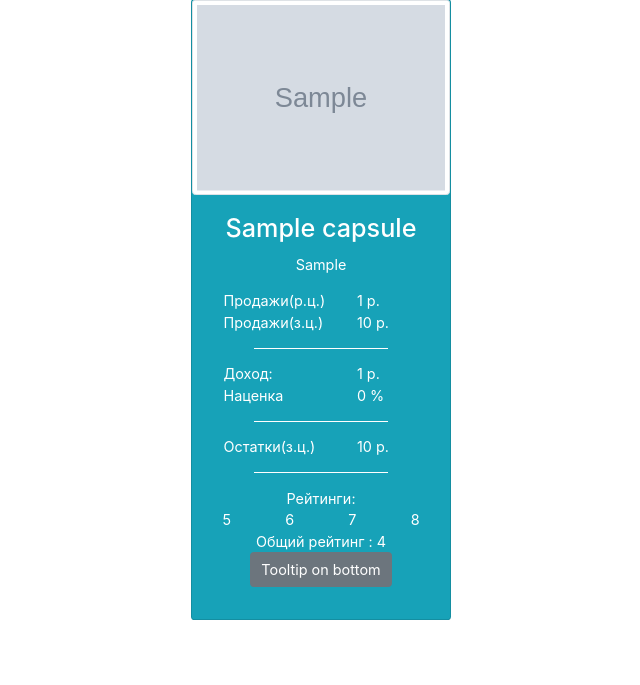
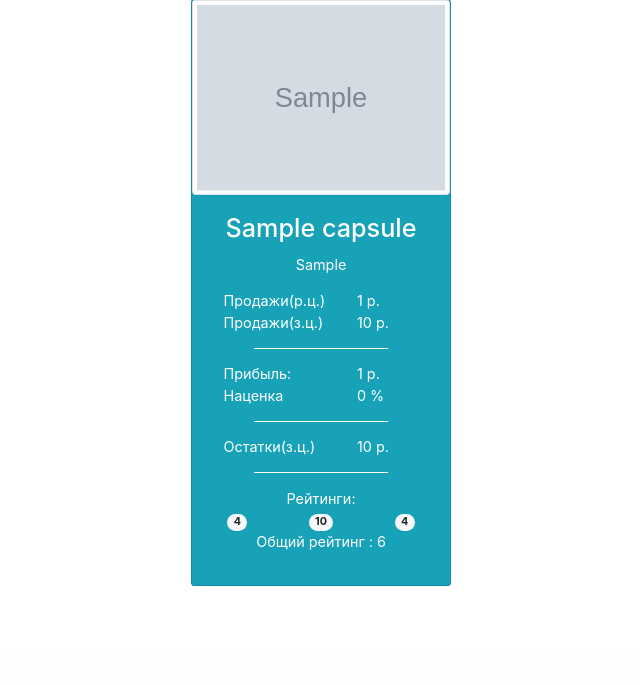
Before and after one commit to ruslanizz/skumaster3, a Django app: page /capsules/ in a window 1280 px wide. Shown: the part 149-834 px from the top of the page, without its empty margins (319-959 px from the left). After the commit the page ends 735 px from the top, so only its background shows below. Run offline with Django 3.2, Linux system fonts and the light colour scheme; a user stored in the database is signed in; tables that the repository leaves empty hold one stand-in row (values such as "Sample post"); grey boxes marked "Sample" are stand-in pictures; some libraries are stand-ins or nearby versions.

Commit message:
continue to adjust rating system in Capsules

```diff
--- a/skuproject/frontend/templates/capsules.html
+++ b/skuproject/frontend/templates/capsules.html
@@ -91,7 +91,7 @@
 
                             <div class="col-sm-6 text-left px-2">
                                 <a v-on:click="sortParam='sku_income', checked=false">
-                                Доход:
+                                Прибыль:
                                 </a>
                             </div>
 
@@ -139,30 +139,26 @@
                         <hr class="border-1 border-white mx-5"/>
                         Рейтинги:
                         <div class="row">
-                            <div class="col px-0">
-                               5
+                            <div class="col px-0 mytooltip">
+                                <span class="badge badge-pill badge-light">{{i.rating_income}}</span>
+                                <span class="tooltiptext"> Рейтинг по прибыли </span>
                             </div>
 
-                            <div class="col px-0">
-                               6
+                            <div class="col px-0 mytooltip">
+                                <span class="badge badge-pill badge-light">{{i.rating_costsumm_instock}}</span>
+                                <span class="tooltiptext"> Рейтинг по остаткам  </span>
                             </div>
 
-                            <div class="col px-0">
-                               7
+                            <div class="col px-0 mytooltip">
+                                <span class="tooltiptext"> Рентабельность {{i.rentability}} %</span>
+                                <span class="badge badge-pill badge-light">{{i.rating_rentability}}</span>
                             </div>
 
-                            <div class="col px-0">
-                                8
-                            </div>
                         </div>
 
-                        Общий рейтинг : {{i.rating_income_minus_leftovers}}
+                        Общий рейтинг : {{(i.rating_income + i.rating_costsumm_instock + i.rating_rentability)/3}}
 
-                        <script> $("[data-toggle=tooltip").tooltip(); </script>
 
-<button type="button" class="btn btn-secondary" data-toggle="tooltip" data-placement="bottom" title="Tooltip on bottom">
-  Tooltip on bottom
-</button>
 
 <!--                        Кол-во проданных: {{i.sizes_sold_quantity}} <br>-->
 <!--                        Кол-во в остатке: {{i.sizes_instock_quantity}} <br>-->
--- a/skuproject/frontend/templates/index.html
+++ b/skuproject/frontend/templates/index.html
@@ -1,13 +1,19 @@
 <!DOCTYPE html>
 <html lang="en">
 <head>
-    <meta charset="UTF-8">
-    <title>SKU master | Ваши остатки и продажи</title>
+    <!-- Required meta tags -->
+    <meta charset="utf-8">
+    <meta name="viewport" content="width=device-width, initial-scale=1, shrink-to-fit=no">
 
-<!--    <script src="https://cdn.jsdelivr.net/npm/chart.js"></script>-->
+    <!-- Bootstrap CSS -->
+    <link rel="stylesheet" href="https://cdn.jsdelivr.net/npm/bootstrap@4.5.3/dist/css/bootstrap.min.css" integrity="sha384-TX8t27EcRE3e/ihU7zmQxVncDAy5uIKz4rEkgIXeMed4M0jlfIDPvg6uqKI2xXr2" crossorigin="anonymous">
+
+    <!-- Optional JavaScript -->
+    <!-- jQuery first, then Popper.js, then Bootstrap JS -->
+
     <script src="https://cdnjs.cloudflare.com/ajax/libs/Chart.js/2.9.3/Chart.js"></script>
-    <link rel="stylesheet" href="https://cdn.jsdelivr.net/npm/bootstrap@4.5.3/dist/css/bootstrap.min.css" integrity="sha384-TX8t27EcRE3e/ihU7zmQxVncDAy5uIKz4rEkgIXeMed4M0jlfIDPvg6uqKI2xXr2" crossorigin="anonymous">
     <script src="https://code.jquery.com/jquery-3.5.1.slim.min.js" integrity="sha384-DfXdz2htPH0lsSSs5nCTpuj/zy4C+OGpamoFVy38MVBnE+IbbVYUew+OrCXaRkfj" crossorigin="anonymous"></script>
+
     <script src="https://cdn.jsdelivr.net/npm/bootstrap@4.5.3/dist/js/bootstrap.bundle.min.js" integrity="sha384-ho+j7jyWK8fNQe+A12Hb8AhRq26LrZ/JpcUGGOn+Y7RsweNrtN/tE3MoK7ZeZDyx" crossorigin="anonymous"></script>
     <script src="https://cdn.jsdelivr.net/npm/vue@2.6.12"></script>
     <script src="https://cdnjs.cloudflare.com/ajax/libs/axios/0.20.0/axios.js" integrity="sha512-nqIFZC8560+CqHgXKez61MI0f9XSTKLkm0zFVm/99Wt0jSTZ7yeeYwbzyl0SGn/s8Mulbdw+ScCG41hmO2+FKw==" crossorigin="anonymous"></script>
@@ -44,8 +50,38 @@
           display: -webkit-box;
           -webkit-box-orient: vertical;
           }
+
+    .mytooltip {
+        position: relative;
+        display: inline-block;
+<!--        border-bottom: 1px dotted black;-->
+        }
+
+    .mytooltip .tooltiptext {
+        visibility: hidden;
+        width: 120px;
+        background-color: black;
+        color: #fff;
+        text-align: center;
+        border-radius: 6px;
+        padding: 5px 0;
+
+        top: 100%;
+        left: 50%;
+        margin-left: -60px; /* Use half of the width (120/2 = 60), to center the tooltip */
+
+        /* Position the tooltip */
+        position: absolute;
+        z-index: 1;
+    }
+
+    .mytooltip:hover .tooltiptext {
+        visibility: visible;
+    }
+
 </style>
 
+        <title>SKU master | Ваши остатки и продажи</title>
 </head>
 <body>
 
@@ -209,6 +245,7 @@
 
 <script src="/static/seasons_app.js"></script>
 
+
 </body>
 </html>
 
--- a/skuproject/products/models.py
+++ b/skuproject/products/models.py
@@ -91,7 +91,9 @@ class Capsule(models.Model):
     id = models.CharField(max_length=100, default='', primary_key=True, editable=True)
     user = models.ForeignKey(settings.AUTH_USER_MODEL, on_delete=models.CASCADE)
     sku_ratings_were_set = models.BooleanField(default=False, editable=False)
-    rating_income_minus_leftovers = models.PositiveSmallIntegerField(default=0, editable=False)
+    rating_income = models.PositiveSmallIntegerField(default=0, editable=False)
+    rating_costsumm_instock = models.PositiveSmallIntegerField(default=0, editable=False)
+    rating_rentability = models.PositiveSmallIntegerField(default=0, editable=False)
 
     def __str__(self):
         return f'{self.capsule_firstletters} - {self.name}'
@@ -168,8 +170,10 @@ class Capsule(models.Model):
         return [quantitylist, sizeslist]
 
     @property
-    def income_minus_leftovers(self):
-        return self.sku_income - self.sku_costsumm_instock
+    def rentability(self):
+        if self.sku_sellsumm_sold == 0:
+            return 0
+        return round((self.sku_income/self.sku_sellsumm_sold)*100, 2)
 
 
 class SKU(models.Model):
--- a/skuproject/products/serializers.py
+++ b/skuproject/products/serializers.py
@@ -38,8 +38,10 @@ class CapsuleSerializer(ModelSerializer):
                   'sold_sizes_forchart',
                   'sizes_sold_quantity',
                   'sizes_instock_quantity',
-                  'income_minus_leftovers',
-                  'rating_income_minus_leftovers'
+                  'rentability',
+                  'rating_rentability',
+                  'rating_income',
+                  'rating_costsumm_instock'
                           ]
 
 
```
Also changed, not shown: skuproject/products/services.py (+24 -6 lines).
